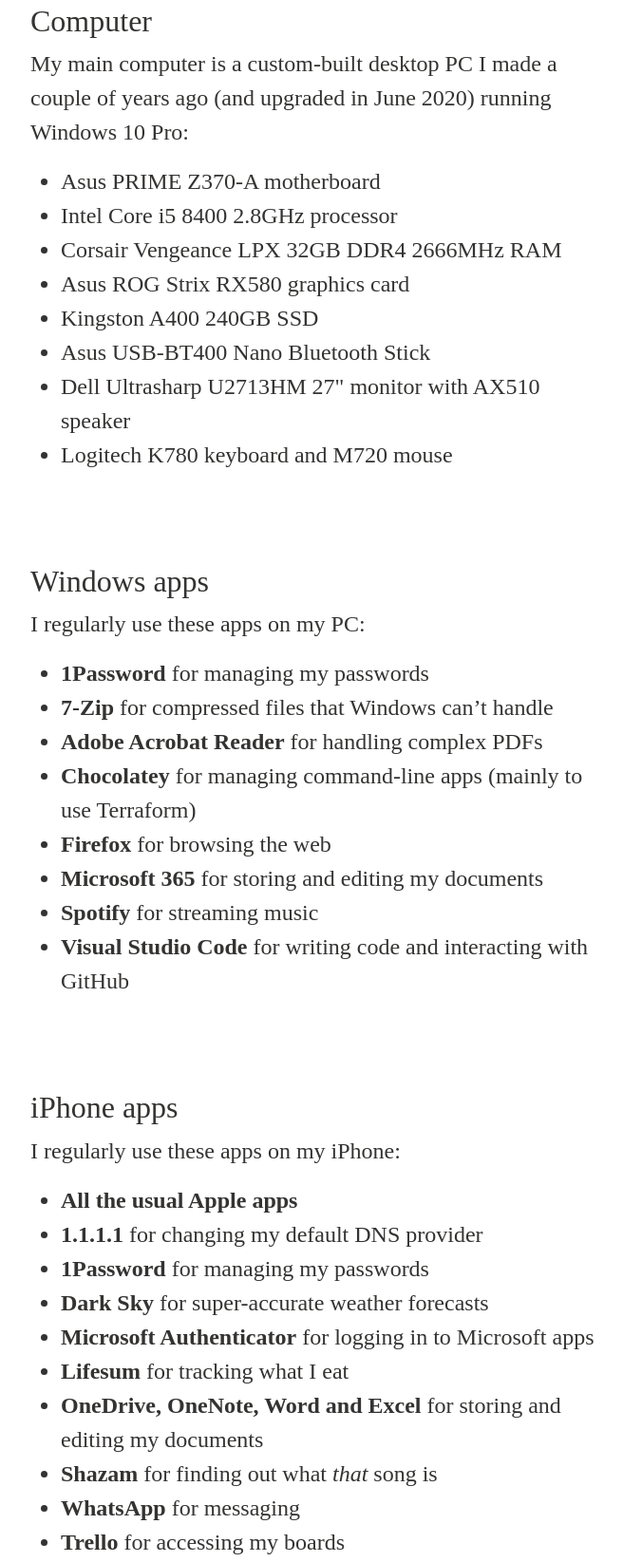
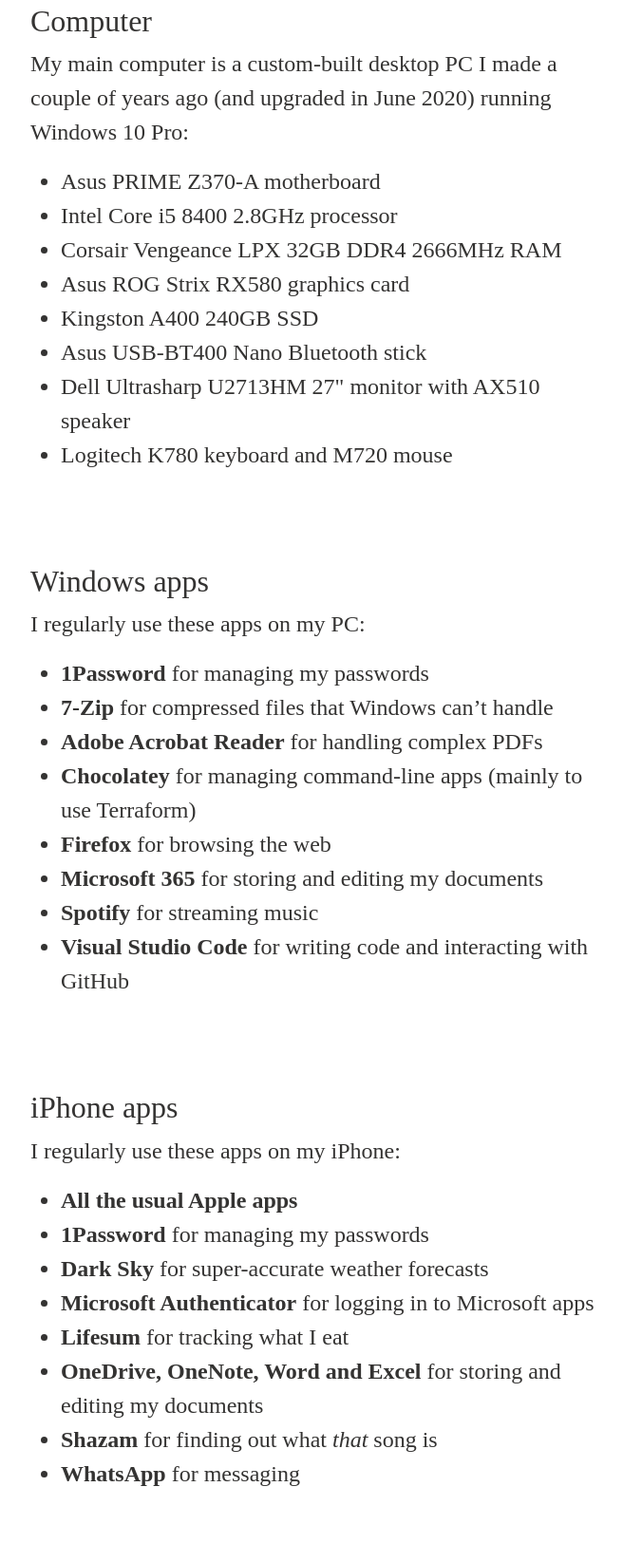
Before and after one commit to rubenarakelyan/ruben.arakelyan.uk, an Eleventy site: page src/uses.html in a window 1280 px wide. Shown: the part 381-2026 px from the top of the page at 95% size, without its empty margins (208-864 px from the left). Built offline with nearby package versions, Linux system fonts and the light colour scheme; Eleventy itself is replaced by a stand-in of ours; files that its build step writes are made by us from their sources; a web font is replaced by a local one.

Commit message:
Remove unused iPhone apps

```diff
--- a/src/uses.html
+++ b/src/uses.html
@@ -16,7 +16,7 @@
       <li>Corsair Vengeance LPX 32GB DDR4 2666MHz RAM</li>
       <li>Asus ROG Strix RX580 graphics card</li>
       <li>Kingston A400 240GB SSD</li>
-      <li>Asus USB-BT400 Nano Bluetooth Stick</li>
+      <li>Asus USB-BT400 Nano Bluetooth stick</li>
       <li>Dell Ultrasharp U2713HM 27" monitor with AX510 speaker</li>
       <li>Logitech K780 keyboard and M720 mouse</li>
     </ul>
@@ -40,7 +40,6 @@
     <p>I regularly use these apps on my iPhone:</p>
     <ul>
       <li><strong>All the usual Apple apps</strong></li>
-      <li><strong>1.1.1.1</strong> for changing my default DNS provider</li>
       <li><strong>1Password</strong> for managing my passwords</li>
       <li><strong>Dark Sky</strong> for super-accurate weather forecasts</li>
       <li><strong>Microsoft Authenticator</strong> for logging in to Microsoft apps</li>
@@ -48,7 +47,6 @@
       <li><strong>OneDrive, OneNote, Word and Excel</strong> for storing and editing my documents</li>
       <li><strong>Shazam</strong> for finding out what <em>that</em> song is</li>
       <li><strong>WhatsApp</strong> for messaging</li>
-      <li><strong>Trello</strong> for accessing my boards</li>
     </ul>
   </section>
   <section id="services">
```
